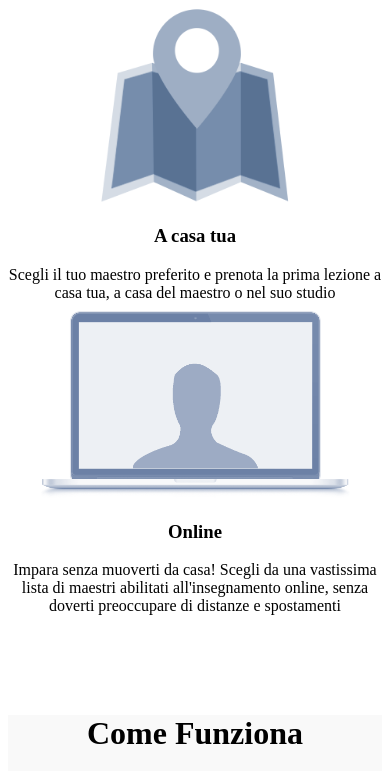
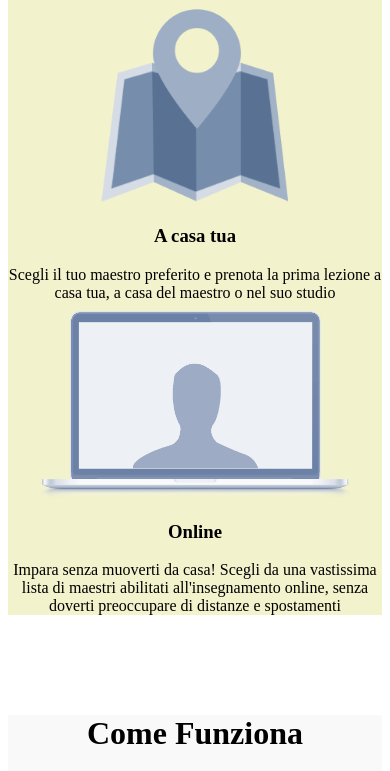
Before and after one commit to Ciarm-nik/html-css-resp-wannabe-12bool, a plain HTML site: page index.html in a window 390 px wide. Shown: the part 152-923 px from the top of the page. Drawn offline with Linux system fonts and the light colour scheme.

Commit message:
Aggiunta background prima/terza row

```diff
--- a/12boll.css
+++ b/12boll.css
@@ -111,6 +111,10 @@
     width: 100%;
 }
 
+.bg_yellow {
+    background-color: #f2f2cd;
+}
+
 }
 
    /* Risoluzione MD - medium-devices */
--- a/index.html
+++ b/index.html
@@ -8,8 +8,8 @@
     <title>Boolean aCademy</title>
   </head>
   <body>
-    <div id="lezioni" class="container">
-      <div class="row">
+    <div id="lezioni" class="container ">
+      <div class="row bg_yellow">
         <h1>Lezioni dove vuoi tu</h1>
         <div class="left col-lg-6 col-md-6 col-xs-12">
           <img src="img/icon/maps.png" alt="">
@@ -46,7 +46,7 @@
     </div>
 
     <div id="why" class="container grey">
-      <div class="row">
+      <div class="row bg_yellow">
         <h1>Perchè Cademi</h1>
         <div class="first col-lg-12 col-md-12 col-xs-12">
           <img src="img/icon/profile.png" alt="">
```
